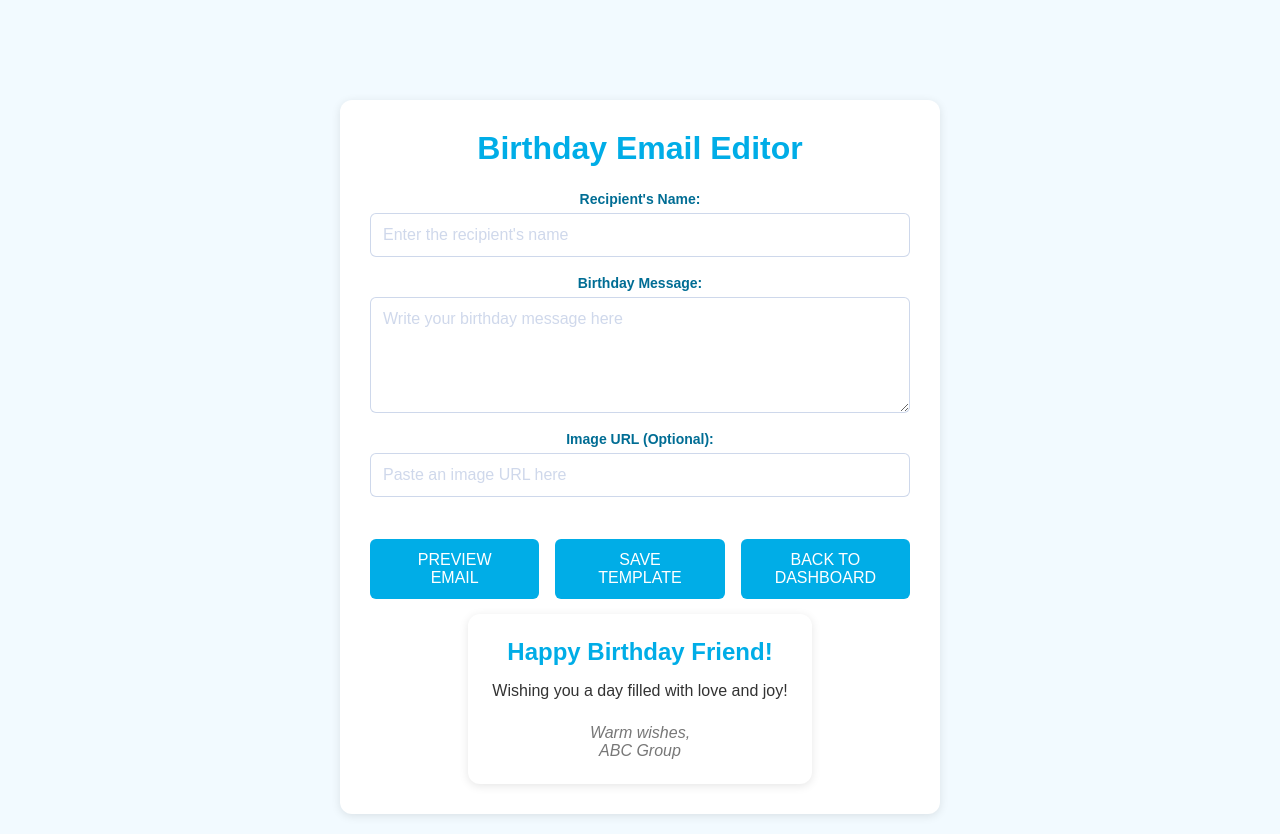
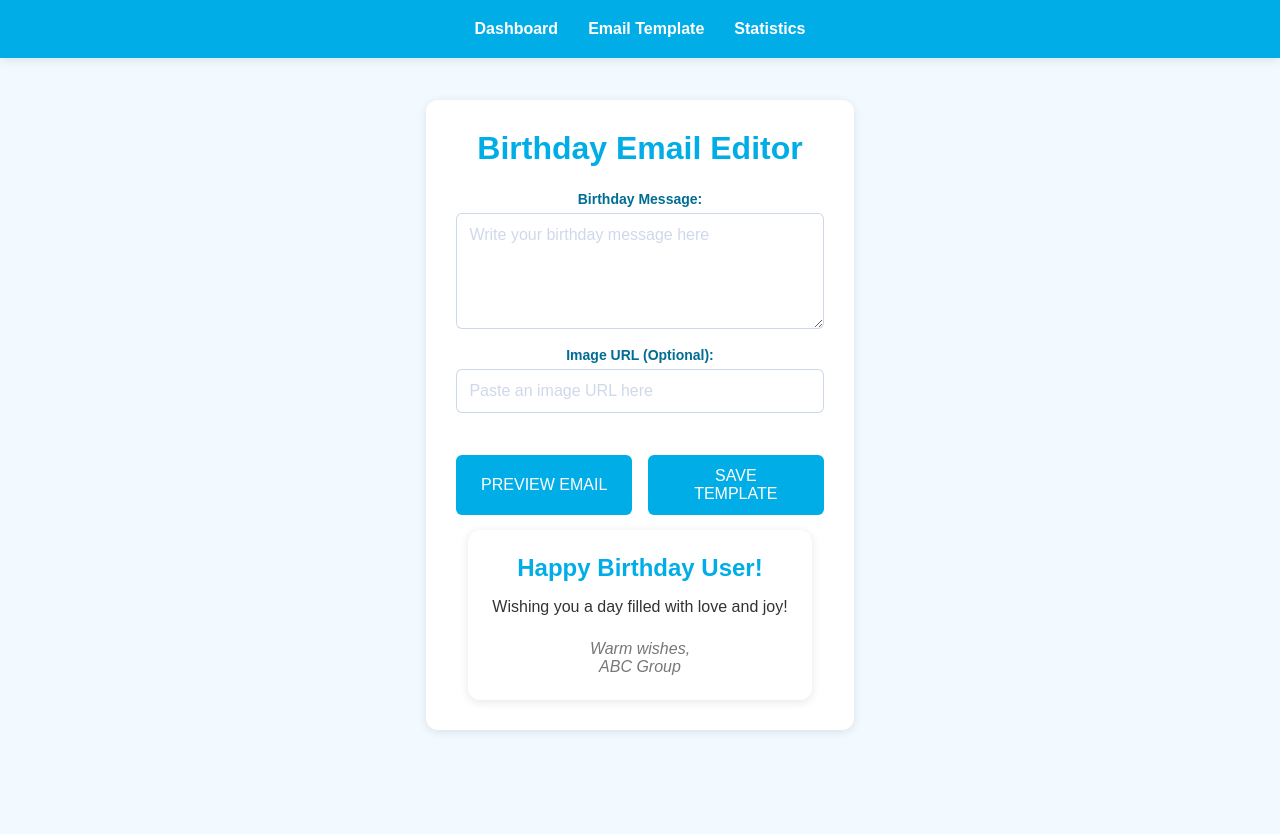
Before and after one commit to memanish03/BirthdayEmailScheduler, a React (Create React App) app in the folder frontend/: page /email-editor in a window 1280 px wide. Both pictures are taken after a click on the button "PREVIEW EMAIL". After the commit the page ends 800 px from the top, so only its background shows below. Built offline with nearby package versions, Linux system fonts and the light colour scheme.

Commit message:
Update EmailTemplateEditor.js

```diff
--- a/frontend/src/EmailTemplateEditor.js
+++ b/frontend/src/EmailTemplateEditor.js
@@ -1,16 +1,13 @@
 import React, { useState } from "react";
 import axios from "axios";
-import { useNavigate } from "react-router-dom"; // Import the useNavigate hook
+import { Link } from "react-router-dom"; // Import Link for navigation
 import "./EmailTemplateEditor.css";
 
 const EmailTemplateEditor = () => {
   // State management
-  const [recipientName, setRecipientName] = useState("");
   const [message, setMessage] = useState("");
   const [imageUrl, setImageUrl] = useState("");
   const [showPreview, setShowPreview] = useState(false);
-
-  const navigate = useNavigate(); // Initialize the navigate function
 
   // Preview Handler
   const handlePreview = () => {
@@ -21,14 +18,14 @@
   const handleSaveTemplate = async () => {
     try {
       const emailTemplate = {
-        subject: `Happy Birthday ${recipientName || "Friend"}`,
+        subject: "Happy Birthday User",
         messageBody: message || "Wishing you a day filled with love and joy!",
         imageUrl: imageUrl || "",
       };
 
       // POST request to the backend
       const response = await axios.post(
-        "http://localhost:8080/api/email-templates",
+        "http://localhost:7373/api/admin/saveTemplate",
         emailTemplate
       );
 
@@ -41,26 +38,27 @@
     }
   };
 
-  // Navigate to Dashboard Handler
-  const handleGoToDashboard = () => {
-    navigate("/"); // Navigate to the dashboard route
-  };
+  return (
+    <>
+      {/* Navigation Bar */}
+      <nav className="navbar">
+        <div className="navbar-container">
+          <Link to="/" className="nav-link nav-links">
+            Dashboard
+          </Link>
+          <Link to="/email-editor" className="nav-link active">
+            Email Template
+          </Link>
+          <Link to="/statistics" className="nav-link">
+            Statistics
+          </Link>
+        </div>
+      </nav>
 
-  return (
+      {/* Main Content */}
       <div className="container">
         <h1>Birthday Email Editor</h1>
         <form className="editor-form">
-        <div className="form-group">
-          <label htmlFor="recipient-name">Recipient's Name:</label>
-          <input
-            type="text"
-            id="recipient-name"
-            placeholder="Enter the recipient's name"
-            value={recipientName}
-            onChange={(e) => setRecipientName(e.target.value)}
-          />
-        </div>
-
           <div className="form-group">
             <label htmlFor="message">Birthday Message:</label>
             <textarea
@@ -100,13 +98,6 @@
             >
               Save Template
             </button>
-          <button
-            type="button"
-            className="nav-button"
-            onClick={handleGoToDashboard}
-          >
-            Back to Dashboard
-          </button>
           </div>
         </form>
 
@@ -115,11 +106,7 @@
           <div id="email-preview" className="email-template">
             <div className="email-header">
               <h2>
-              Happy Birthday{" "}
-              <span id="preview-name">
-                {recipientName ? recipientName : "Friend"}
-              </span>
-              !
+                Happy Birthday <span id="preview-name">User</span>!
               </h2>
             </div>
             <div className="email-content">
@@ -139,6 +126,7 @@
           </div>
         )}
       </div>
+    </>
   );
 };
 
```
Lines whose indentation alone changed are shown as unchanged.
